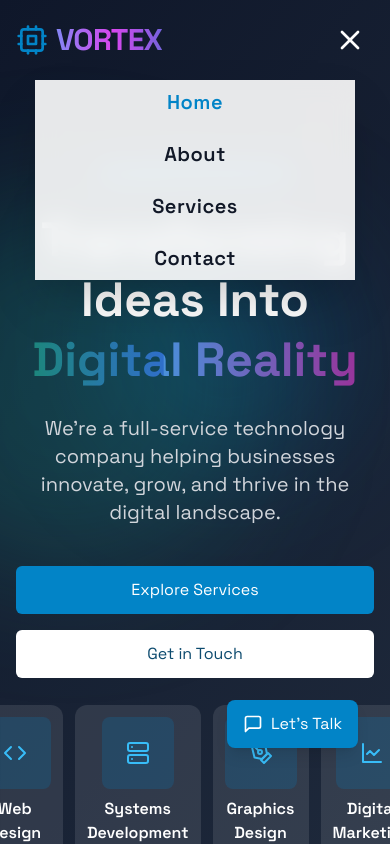
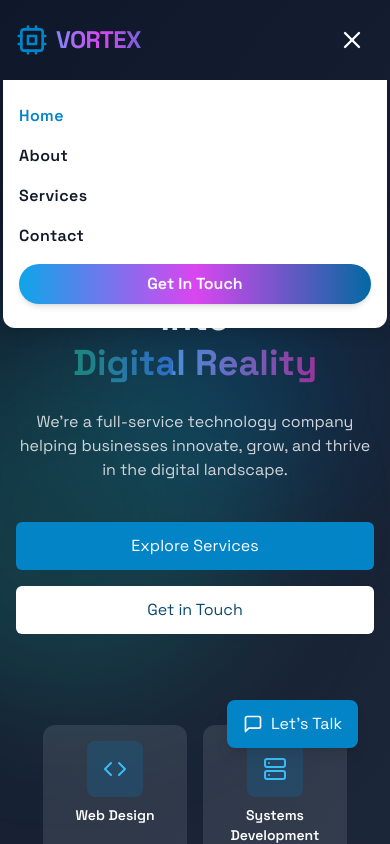
Before and after one commit to Vortexx77/Vortexx-website, a React (Vite) app: page / in a window 390 px wide. Both pictures are taken after a click on the button "Open menu". Shown: the top 844 px of the page. Built offline with nearby package versions, Linux system fonts and the light colour scheme.

Commit message:
added responsive stylings

```diff
--- a/src/components/Header.tsx
+++ b/src/components/Header.tsx
@@ -1,24 +1,20 @@
 import React, { useState, useEffect } from 'react';
-import { Link, NavLink } from 'react-router-dom';
+import { Link, NavLink, useLocation } from 'react-router-dom';
 import { Menu, X, Cpu } from 'lucide-react';
-import { useLocation } from 'react-router-dom';
 
 const Header: React.FC = () => {
   const [isMenuOpen, setIsMenuOpen] = useState(false);
   const [isScrolled, setIsScrolled] = useState(false);
-
+  const location = useLocation();
+  const isHome = location.pathname === '/';
 
   useEffect(() => {
     const handleScroll = () => {
       setIsScrolled(window.scrollY > 20);
     };
-
     window.addEventListener('scroll', handleScroll);
     return () => window.removeEventListener('scroll', handleScroll);
   }, []);
-
-    const location = useLocation();
-    const isHome = location.pathname === '/';
 
   const toggleMenu = () => {
     setIsMenuOpen(!isMenuOpen);
@@ -35,15 +31,11 @@ const Header: React.FC = () => {
     { name: 'Contact', path: '/contact' },
   ];
 
-  //helper function for the navlinks
   const getNavLinkClass = (isActive: boolean) => {
     if (!isHome) {
-      // All other pages: always black text on white background
       return `relative px-4 py-2 text-2xl font-bold tracking-wider transition-all duration-300 ease-out
-        ${isActive ? 'text-primary-600' : 'text-gray-900 hover:text-primary-600'}
-        group`;
+        ${isActive ? 'text-primary-600' : 'text-gray-900 hover:text-primary-600'} group`;
     }
-    // Home page logic
     return `relative px-4 py-2 text-2xl font-bold tracking-wider transition-all duration-300 ease-out
       ${
         isScrolled
@@ -53,33 +45,35 @@ const Header: React.FC = () => {
           : isActive
           ? 'text-primary-300'
           : 'text-white hover:text-primary-300'
-      }
-      group`;
+      } group`;
   };
 
   return (
     <header
       className={`fixed left-0 right-0 top-0 z-50 transition-all duration-300
         ${
-          isHome? isScrolled ? 'backdrop-blur-md bg-white/60 shadow-lg border-b border-white/30 ring-1 ring-fuchsia-300/20'
+          isHome
+            ? isScrolled
+              ? 'backdrop-blur-md bg-white/60 shadow-lg border-b border-white/30 ring-1 ring-fuchsia-300/20'
               : 'bg-transparent border-b border-transparent'
             : 'backdrop-blur-md bg-white/80 shadow-lg border-b border-white/30'
         }
       `}
     >
-      <div className="container">
+      <div className="mx-auto w-full px-4 sm:px-6 lg:px-8">
         <div className="flex h-20 items-center justify-between">
           <Link to="/" className="flex items-center space-x-2" onClick={closeMenu}>
             <Cpu className="h-8 w-8 text-primary-600" />
-            <span className="text-3xl font-extrabold tracking-tight bg-gradient-to-r from-primary-400 via-fuchsia-500 to-primary-600 bg-clip-text text-transparent animate-gradient">VORTEX</span>
+            <span className="text-2xl sm:text-3xl font-extrabold tracking-tight bg-gradient-to-r from-primary-400 via-fuchsia-500 to-primary-600 bg-clip-text text-transparent animate-gradient">
+              VORTEX
+            </span>
           </Link>
 
           {/* Desktop Navigation */}
-          <nav className="hidden md:block">
-            <ul className="flex space-x-8">
+          <nav className="hidden md:flex space-x-6 lg:space-x-8">
             {navLinks.map((link) => (
-                <li key={link.name}>
               <NavLink
+                key={link.name}
                 to={link.path}
                 className={({ isActive }) => getNavLinkClass(isActive)}
               >
@@ -95,18 +89,17 @@ const Header: React.FC = () => {
                   </>
                 )}
               </NavLink>
-                </li>
             ))}
-            </ul>
           </nav>
 
+          {/* Desktop CTA */}
           <div className="hidden md:block">
             <Link
               to="/contact"
-              className="btn px-6 py-2 rounded-full bg-gradient-to-r from-primary-500 via-fuchsia-500 to-primary-700 text-white font-bold shadow-lg transition-transform duration-300 hover:scale-105 hover:shadow-xl flex items-center gap-2"
+              className="btn px-4 lg:px-6 py-2 rounded-full bg-gradient-to-r from-primary-500 via-fuchsia-500 to-primary-700 text-white font-bold shadow-lg transition-transform duration-300 hover:scale-105 hover:shadow-xl flex items-center gap-2 text-sm sm:text-base"
             >
               Get In Touch
-              <svg className="w-5 h-5" fill="none" stroke="currentColor" strokeWidth="2" viewBox="0 0 24 24">
+              <svg className="w-4 h-4 sm:w-5 sm:h-5" fill="none" stroke="currentColor" strokeWidth="2" viewBox="0 0 24 24">
                 <path strokeLinecap="round" strokeLinejoin="round" d="M17 8l4 4m0 0l-4 4m4-4H3" />
               </svg>
             </Link>
@@ -116,34 +109,12 @@ const Header: React.FC = () => {
           <button
             className="md:hidden p-2 rounded focus:outline-none transition-colors duration-300"
             onClick={toggleMenu}
-            aria-label={isMenuOpen ? "Close menu" : "Open menu"}
+            aria-label={isMenuOpen ? 'Close menu' : 'Open menu'}
           >
             {isMenuOpen ? (
-              // X (close) icon
-              <X
-                className={`w-8 h-8 transition-colors duration-300
-                  ${
-                    isHome
-                      ? isScrolled
-                        ? 'text-gray-900'
-                        : 'text-white'
-                      : 'text-gray-900'
-                  }
-                `}
-              />
+              <X className={`w-7 h-7 ${isHome && !isScrolled ? 'text-white' : 'text-gray-900'}`} />
             ) : (
-              // Hamburger icon
-              <Menu
-                className={`w-8 h-8 transition-colors duration-300
-                  ${
-                    isHome
-                      ? isScrolled
-                        ? 'text-gray-900'
-                        : 'text-white'
-                      : 'text-gray-900'
-                  }
-                `}
-              />
+              <Menu className={`w-7 h-7 ${isHome && !isScrolled ? 'text-white' : 'text-gray-900'}`} />
             )}
           </button>
         </div>
@@ -151,20 +122,30 @@ const Header: React.FC = () => {
 
       {/* Mobile Navigation */}
       {isMenuOpen && (
-        <div className="fixed  left-1/2 -translate-x-1/2 z-50 w-80 max-w-xs  shadow-2xl backdrop-blur-md bg-white/90 py-2 flex flex-col items-center space-y-6 md:hidden transition-all duration-300">
+        <div className="md:hidden fixed top-20 left-0 right-0 mx-auto w-full max-w-sm bg-white shadow-lg rounded-b-xl py-6 px-4 z-40 transition-all duration-300">
+          <nav className="flex flex-col items-start space-y-4">
             {navLinks.map((link) => (
               <NavLink
                 key={link.name}
                 to={link.path}
                 onClick={closeMenu}
                 className={({ isActive }) =>
-                `text-xl font-semibold tracking-wide transition-all duration-200
+                  `text-base sm:text-lg font-semibold tracking-wide transition-all duration-200
                   ${isActive ? 'text-primary-600' : 'text-gray-900 hover:text-primary-600'}`
                 }
               >
                 {link.name}
               </NavLink>
             ))}
+
+            <Link
+              to="/contact"
+              onClick={closeMenu}
+              className="mt-4 w-full text-center py-2 px-4 rounded-full bg-gradient-to-r from-primary-500 via-fuchsia-500 to-primary-700 text-white font-semibold shadow-md hover:scale-105 transition-transform duration-300"
+            >
+              Get In Touch
+            </Link>
+          </nav>
         </div>
       )}
     </header>
--- a/src/components/HeroSection.tsx
+++ b/src/components/HeroSection.tsx
@@ -53,9 +53,6 @@ const HeroSection: React.FC = () => {
     return () => {
       fadeElements.forEach((el) => observer.unobserve(el));
     };
-
-
-
   }, []);
 
   const services = [
@@ -95,57 +92,63 @@ const HeroSection: React.FC = () => {
         <div className="absolute bottom-1/3 right-1/3 h-96 w-96 rounded-full bg-secondary-500/20 blur-3xl"></div>
       </div>
 
-      <div className="container relative z-10">
+      <div className="mx-auto w-full px-4 sm:px-6 lg:px-8 relative z-10">
         <div className="flex min-h-[80vh] flex-col items-center justify-center py-16 text-center">
-          <div className="fade-in max-w-4xl">
-            <span className="mb-6 inline-block rounded-full bg-primary-600/20 px-4 py-1 text-sm font-medium text-primary-400">
+          <div className="fade-in max-w-4xl w-full">
+            <span className="mb-6 inline-block rounded-full bg-primary-600/20 px-4 py-1 text-xs sm:text-sm font-medium text-primary-400">
               Innovative Tech Solutions
             </span>
             <h1
               ref={headlineRef}
-            className="mb-6 text-5xl font-bold leading-tight text-white md:text-6xl lg:text-7xl">
+              className="mb-6 text-4xl sm:text-5xl md:text-6xl lg:text-7xl font-bold leading-tight text-white"
+            >
               Transforming Ideas Into <br />
               <span
-              ref = {digitalRef}
-              className="inline-block bg-gradient-to-r from-primary-400 via-fuchsia-500 to-primary-600 bg-clip-text text-transparent">
+                ref={digitalRef}
+                className="inline-block bg-gradient-to-r from-primary-400 via-fuchsia-500 to-primary-600 bg-clip-text text-transparent"
+              >
                 Digital Reality
               </span>
             </h1>
             <p
               ref={subheadlineRef}
-            className="mx-auto mb-10 max-w-2xl text-xl text-gray-300">
+              className="mx-auto mb-10 max-w-xl sm:max-w-2xl text-base sm:text-lg text-gray-300"
+            >
               We're a full-service technology company helping businesses innovate,
               grow, and thrive in the digital landscape.
             </p>
-            <div className="flex flex-col space-y-4 sm:flex-row sm:space-x-4 sm:space-y-0 lg:ps-[250px]">
+            <div className="flex flex-col sm:flex-row items-center justify-center space-y-4 sm:space-y-0 sm:space-x-4">
               <Link
-              ref ={exploreBtnRef}
+                ref={exploreBtnRef}
                 to="/services"
-              className="btn btn-primary">Explore Services
+                className="btn btn-primary w-full sm:w-auto text-center"
+              >
+                Explore Services
               </Link>
               <Link
                 to="/contact"
                 ref={contactBtnRef}
-              className="btn bg-white text-primary-900 hover:bg-gray-100">
+                className="btn bg-white text-primary-900 hover:bg-gray-100 w-full sm:w-auto text-center"
+              >
                 Get in Touch
               </Link>
             </div>
           </div>
         </div>
 
-        {/* Service highlight boxes */}
+        {/* Service highlight boxes for desktop */}
         <div className="hidden md:grid gap-6 pb-20 md:grid-cols-2 lg:grid-cols-4">
           {services.map((service, index) => (
             <div
               key={index}
-              className="card group cursor-pointer bg-white/10 p-6 backdrop-blur-lg transition-all hover:bg-white/20 flex flex-col items-center"
+              className="card group cursor-pointer bg-white/10 p-6 backdrop-blur-lg transition-all hover:bg-white/20 flex flex-col items-center text-center"
               style={{ animationDelay: `${index * 100}ms` }}
             >
               <div className="mb-4 rounded-lg bg-primary-600/20 p-3 text-primary-400 transition-colors group-hover:bg-primary-600/30 group-hover:text-primary-300">
                 {service.icon}
               </div>
-              <h3 className="mb-2 text-xl font-semibold text-white">{service.name}</h3>
-              <p className="text-gray-300">{service.description}</p>
+              <h3 className="mb-2 text-lg md:text-xl font-semibold text-white">{service.name}</h3>
+              <p className="text-sm md:text-base text-gray-300">{service.description}</p>
               <Link
                 to={`/services#${service.name.toLowerCase().replace(' ', '-')}`}
                 className="mt-4 flex items-center text-primary-400 transition-colors group-hover:text-primary-300"
@@ -156,17 +159,17 @@ const HeroSection: React.FC = () => {
           ))}
         </div>
 
-        {/* Mobile: icon and small title, horizontal */}
-        <div className="flex md:hidden justify-center gap-3 pb-2 mt-[-50px]">
+        {/* Service highlight for mobile */}
+        <div className="flex md:hidden flex-wrap justify-center gap-4 pb-10 mt-[-30px]">
           {services.map((service, index) => (
             <div
               key={index}
-              className="flex flex-col items-center bg-white/10 rounded-xl p-3"
+              className="flex flex-col items-center bg-white/10 rounded-xl p-4 w-36 text-center"
             >
-              <div className="rounded-lg bg-primary-600/20 p-6 text-primary-400 mb-2">
+              <div className="rounded-lg bg-primary-600/20 p-4 text-primary-400 mb-2">
                 {service.icon}
               </div>
-              <span className="text-base font-semibold text-white text-center">{service.name}</span>
+              <span className="text-sm font-semibold text-white">{service.name}</span>
             </div>
           ))}
         </div>
```
Also changed, not shown: src/components/AboutSection.tsx (+28 -27 lines). Lines whose indentation alone changed are shown as unchanged.
